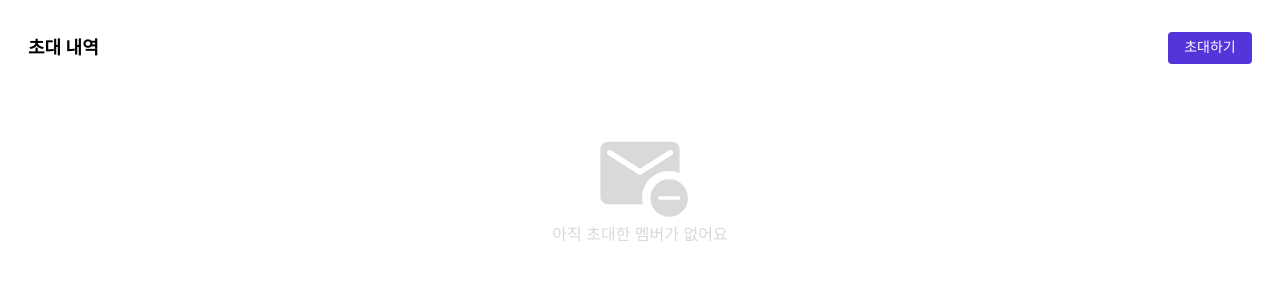
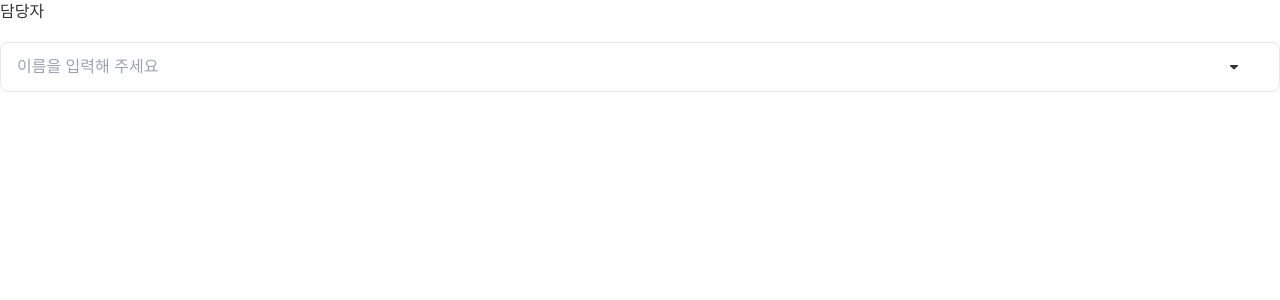
Before and after one commit to only-arrow-function/Taskify, a Next.js app: page /temporary-eansu in a window 1280 px wide. Shown: the top 300 px of the page. Built offline with nearby package versions, Linux system fonts and the light colour scheme.

Commit message:
feat [노은수] : 드롭다운 임시 구현

```diff
--- a/apis/request.ts
+++ b/apis/request.ts
@@ -26,7 +26,7 @@ const requests = Object.freeze({
     }
   },
 
-  // 다른 API 요청도 여기에 추가 가능
+   // 다른 API 요청도 여기에 추가 가능
 });
 
 export default requests;
--- /dev/null
+++ b/components/modal/dropdown/manager-dropdown.tsx
@@ -0,0 +1,26 @@
+import { useState } from "react"
+import Image from "next/image";
+
+import ArrowDownIcon from "@/public/icon/arrow-drop-down.svg"
+
+const ManagerDropdown = ({ placeholder }: { placeholder: string }) => {
+  const [isOpenDropdown, setIsOpenDropdown] = useState(false);
+
+  const handleOpenDropdown = () => {
+    setIsOpenDropdown((isOpenDropdown) => !isOpenDropdown);
+  }
+
+  return (
+    <div className="flex flex-col gap-[10px]">
+      <label className="text-grayscale-80 mb-[0.5rem] text-base font-medium">
+        담당자
+      </label>
+      <div className="flex w-full h-[3.125rem] px-4 rounded-lg border">
+        <input placeholder={placeholder} className="w-full"/>
+        <Image src={ArrowDownIcon} alt="아래 화살표" className="relative right-[16px]"/>
+      </div>
+    </div>
+  )
+}
+
+export default ManagerDropdown
--- a/pages/temporary-eansu.tsx
+++ b/pages/temporary-eansu.tsx
@@ -1,8 +1,10 @@
-import InviteTable from '@/components/tables/invite-table';
+import ManagerDropdown from '@/components/modal/dropdown/manager-dropdown';
+import Modal from '@/components/modal/modal';
+import ModalNewTodo from '@/components/modal/modal-new-todo';
 
 const TemporaryEansu = () => {
   return (
-    <InviteTable />
+    <ManagerDropdown placeholder='이름을 입력해 주세요'/>
   )
 };
 
```
Also changed, not shown: components/modal/dropdown/state-dropdown.tsx (added), public/icon/arrow-drop-down.svg.
